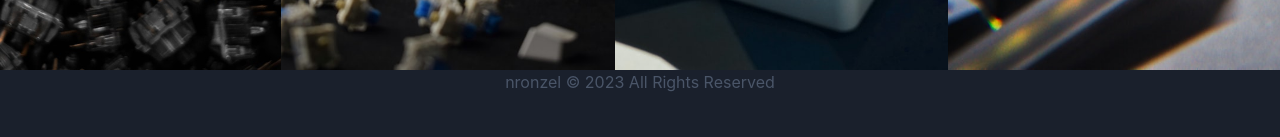
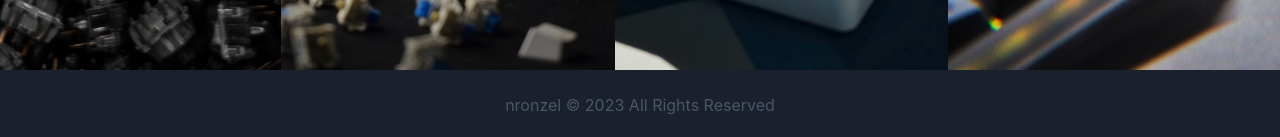
Before and after one commit to nronzel/shopping-cart, a React (Vite) app: page / in a window 1280 px wide. Shown: the part 1296-1433 px from the top of the page. Before the commit the page ends 1390 px from the top, so only its background shows below. Built offline with nearby package versions, Linux system fonts and the light colour scheme.

Commit message:
made slightly larger

```diff
--- a/src/sections/Footer.jsx
+++ b/src/sections/Footer.jsx
@@ -4,7 +4,12 @@ import { Flex, Text, useColorModeValue } from "@chakra-ui/react";
 
 const Footer = () => {
     return (
-        <Flex h="50px" justifyContent="center" alignItems="center">
+        <Flex
+            h="70px"
+            justifyContent="center"
+            alignItems="center"
+            flexShrink="0"
+        >
             <Text
                 color={useColorModeValue("gray.300", "gray.600")}>
                 nronzel &copy; 2023 All Rights Reserved
```
